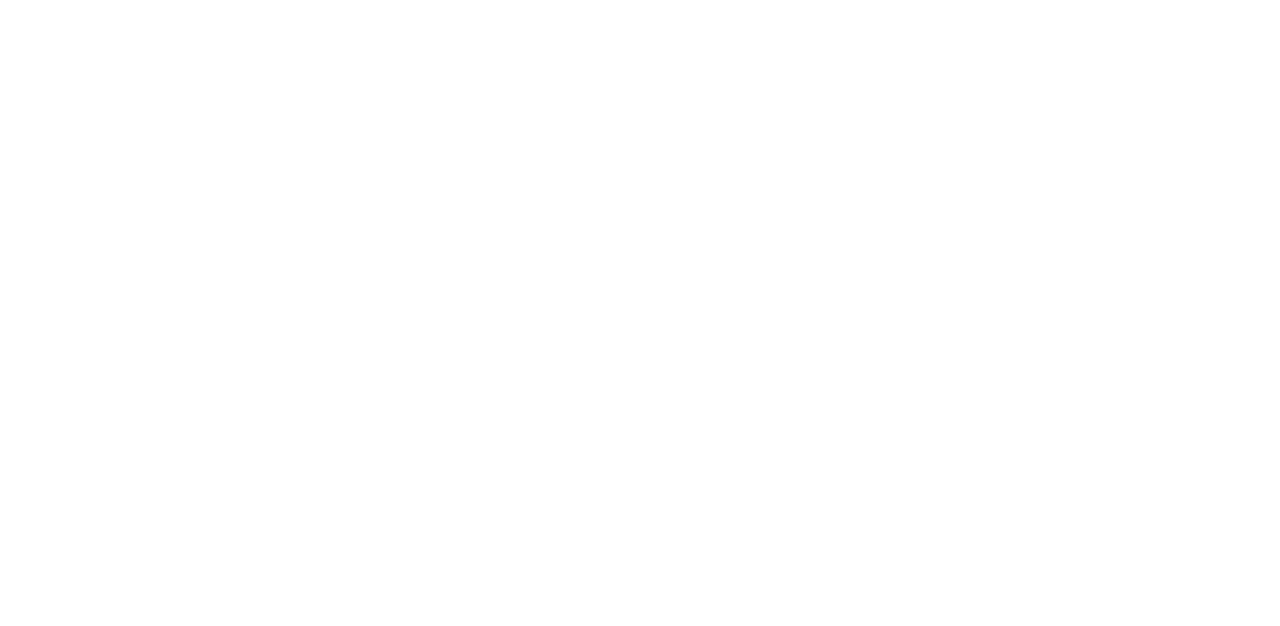
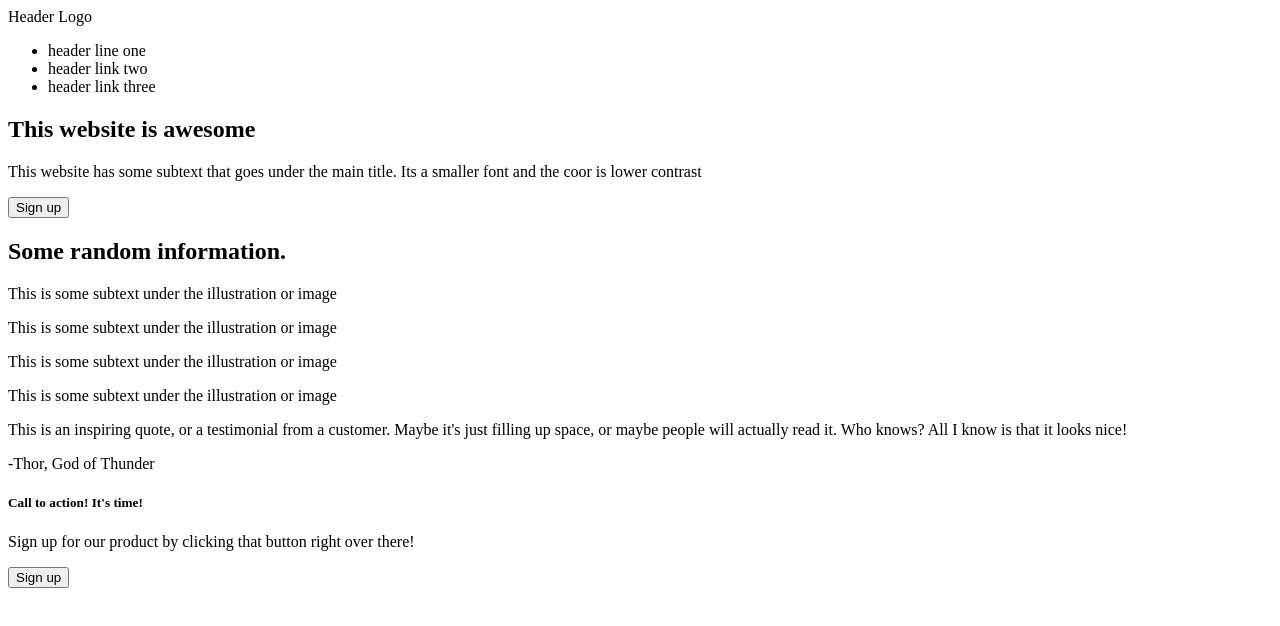
Before and after one commit to daygoDao/Foundations-Landing-Page-, a plain HTML site: page index.html in a window 1280 px wide. Drawn offline with Linux system fonts and the light colour scheme.

Commit message:
filled html with content to begin working on css

```diff
--- a/index.html
+++ b/index.html
@@ -9,29 +9,70 @@
     </head>
     <body>
         <header>
+            <span class="logo">Header Logo</span>
             <nav>
+                <ul>
+                    <li>header line one</li>
+                    <li>header link two</li>
+                    <li>header link three</li>
             </nav>
         </header>
 
         <main>
-
+            <section class="t1-left">
+                <h1>This website is awesome</h1>
+                <p>This website has some subtext that goes under the main title. Its a smaller font and the coor is lower contrast</p>
+                <button>Sign up</button>
+            </section>
+            <section class="t1-right"></section>
         </main>
 
         <section class="tier2">
+            <h2>Some random information.</h2>
+            <section class="t2-row">
+                <section class="card1">
+                    <section class="pic1">
+                    </section>
+                    <p>This is some subtext under the illustration or image</p>
+                </section>
 
-        </section>
+                <section class="card2">
+                    <section class="pic2">
+                    </section>
+                    <p>This is some subtext under the illustration or image</p>
+                </section>
 
-        <section class="tier3">
+                <section class="card3">
+                    <section class="pic3">
+                    </section>
+                    <p>This is some subtext under the illustration or image</p>
+                </section>
 
-        </section>
+                <section class="card4">
+                    <section class="pic4">
+                    </section>
+                    <p>This is some subtext under the illustration or image</p>
+                </section>
+            </section>
 
-        <section class="tier4">
+            <section class="tier3">
+                <p>This is an inspiring quote, or a testimonial from a customer. Maybe it's just filling up space, or maybe people will actually read it. Who knows? All I know is that it looks nice!</p>
+                <span>-Thor, God of Thunder</span>
+            </section>
 
-        </section>
+            <section class="tier4">
+                <section class="t4-left">
+                    <h5>Call to action! It's time!</h5>
+                    <p>Sign up for our product by clicking that button right over there!</p>
+                </section>
+                <section class="t4-right">
+                    <button>Sign up</button>
+                </section>
+            </section>
 
-        <footer>
+            <footer>
 
-        </footer>
+            </footer>
 
     </body>
 
```
Also changed, not shown: 1 other file.
